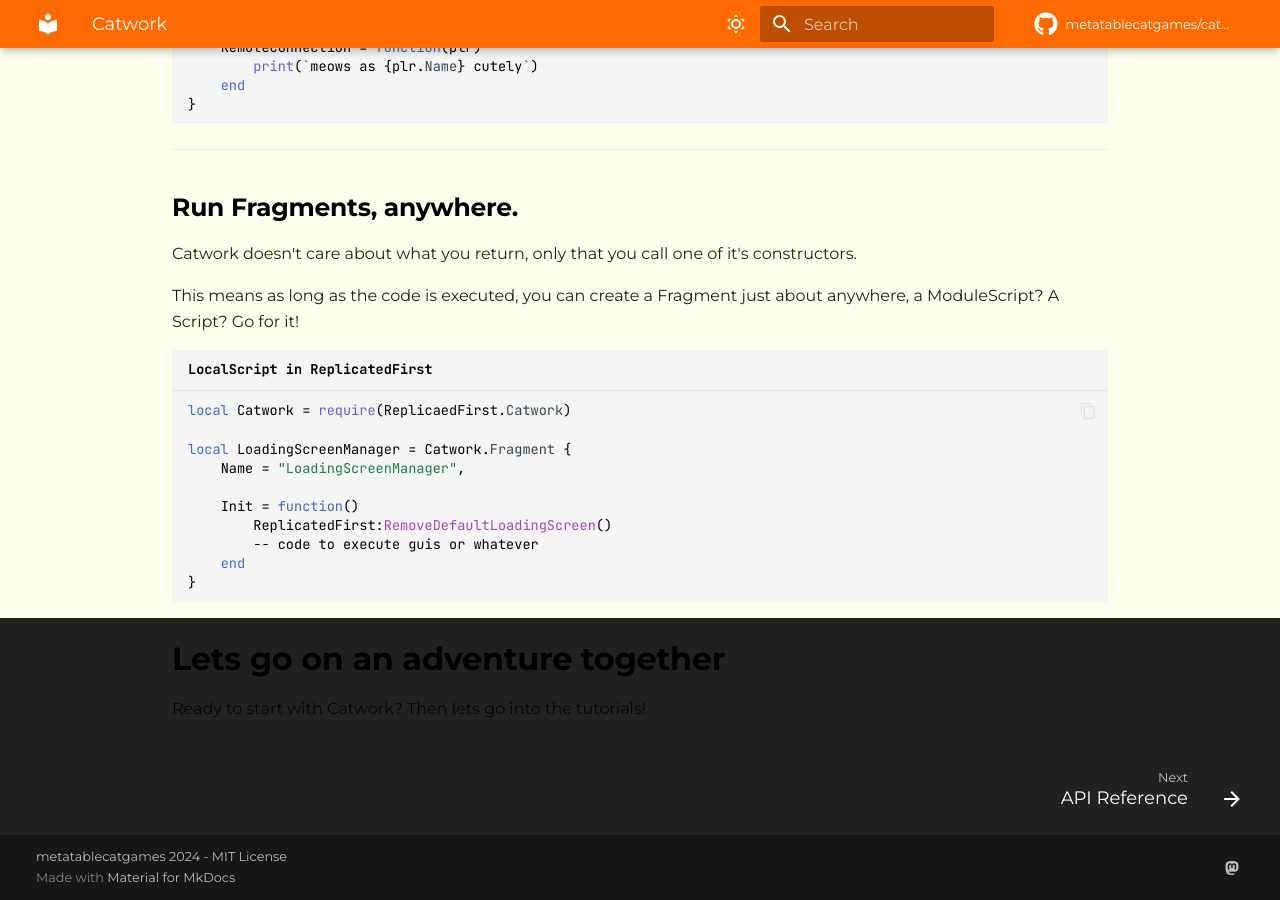
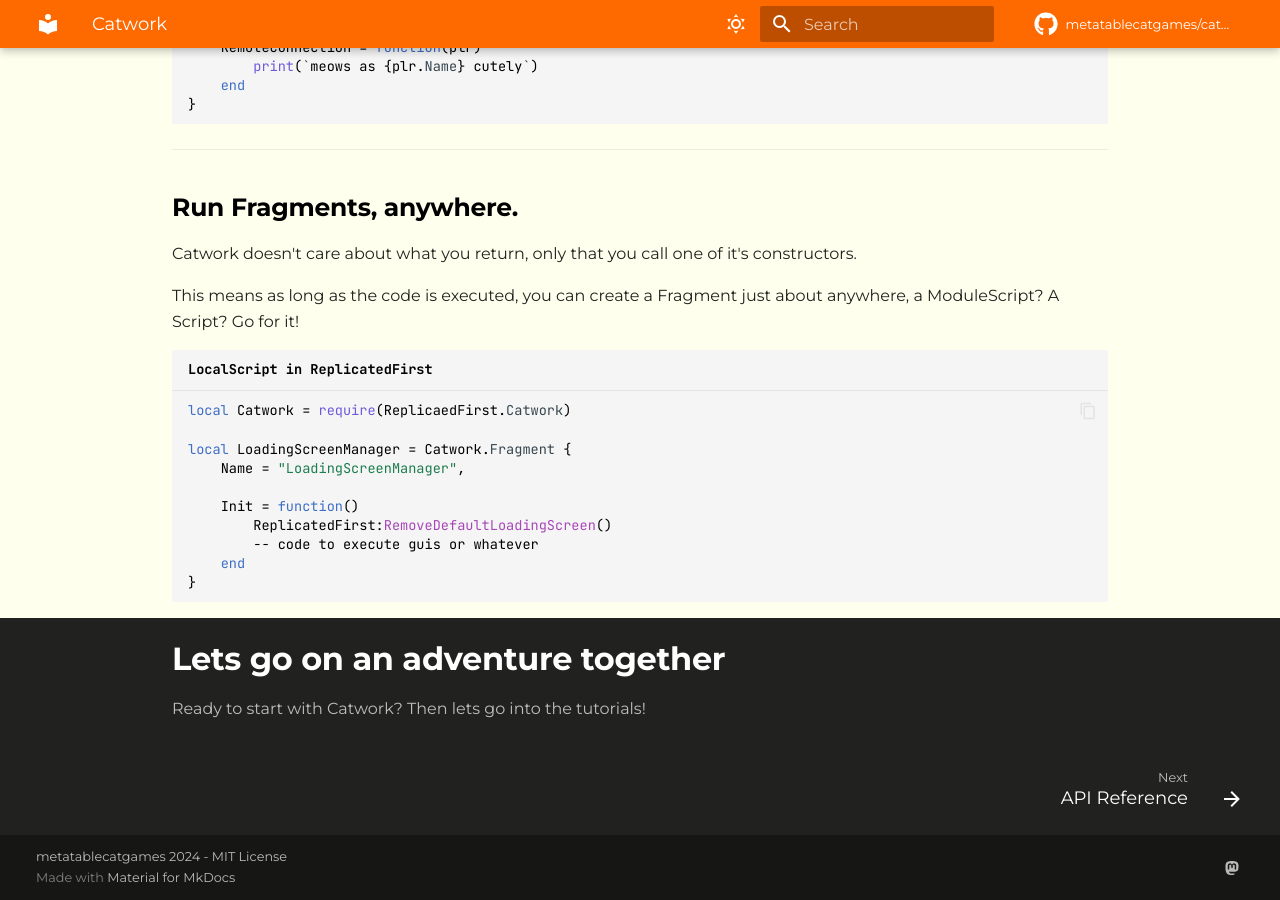
Before and after one commit to tyoxlx/Roblox-Synapse, an MkDocs documentation site: the page built from docs/index.md, in a window 1280 px wide and 900 px high, scrolled down 2041 px. Built offline with MkDocs 1.6.1 and Material for MkDocs 9.7.7, drawn with Linux system fonts in a browser that asks for light colours; emoji names are drawn with the system emoji font; comment, search, counter and statistics services are not loaded.

Commit message:
Fix light theme footer

```diff
--- a/docs/index.md
+++ b/docs/index.md
@@ -120,9 +120,9 @@ local LoadingScreenManager = Catwork.Fragment {
 <div id="catworkdoc-margin" markdown>
 <div id="catworkdoc-content" markdown>
 
-# Lets go on an adventure together
+<h1 style="color: #fff">Lets go on an adventure together</h1>
 
-<p style="margin-bottom: 0;">Ready to start with Catwork? Then lets go into the tutorials!</p>
+<p style="margin-bottom: 0; color:#ffffffb3">Ready to start with Catwork? Then lets go into the tutorials!</p>
 </div>
 </div>
 </div>
```
